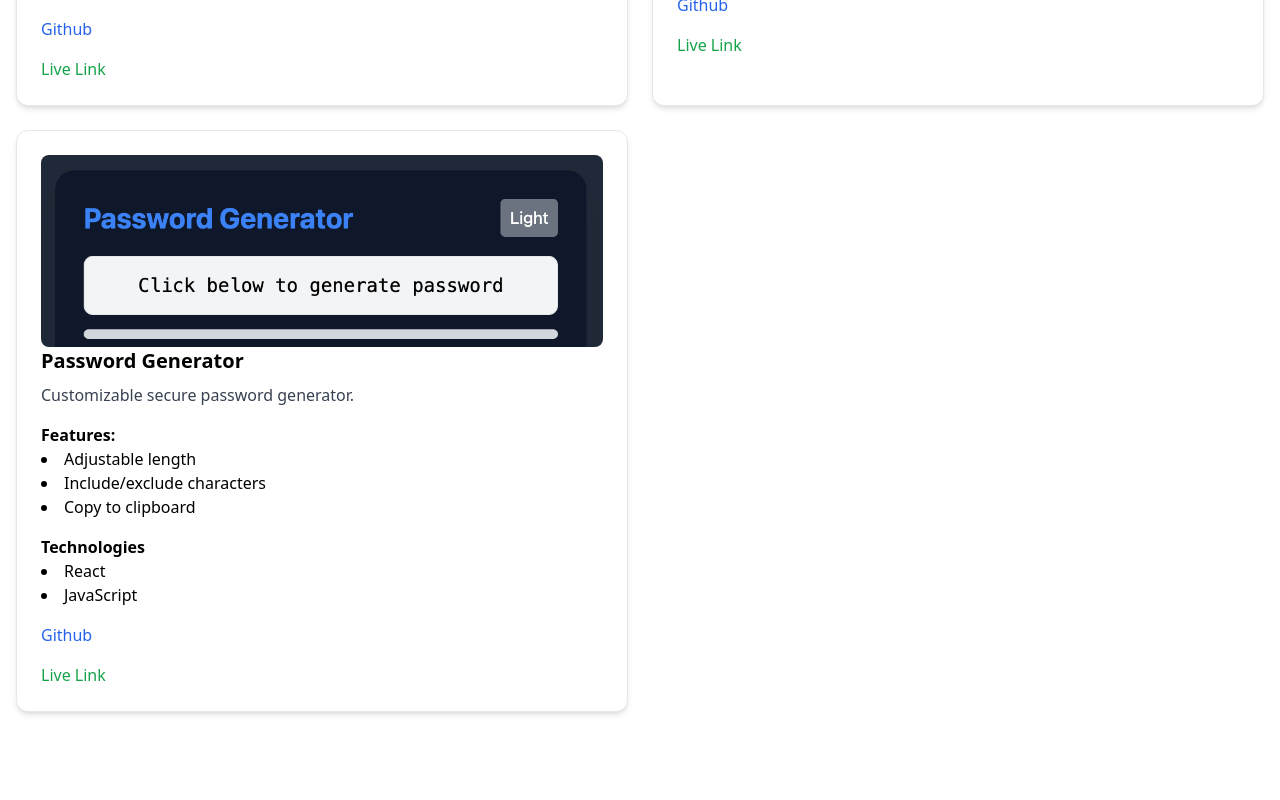
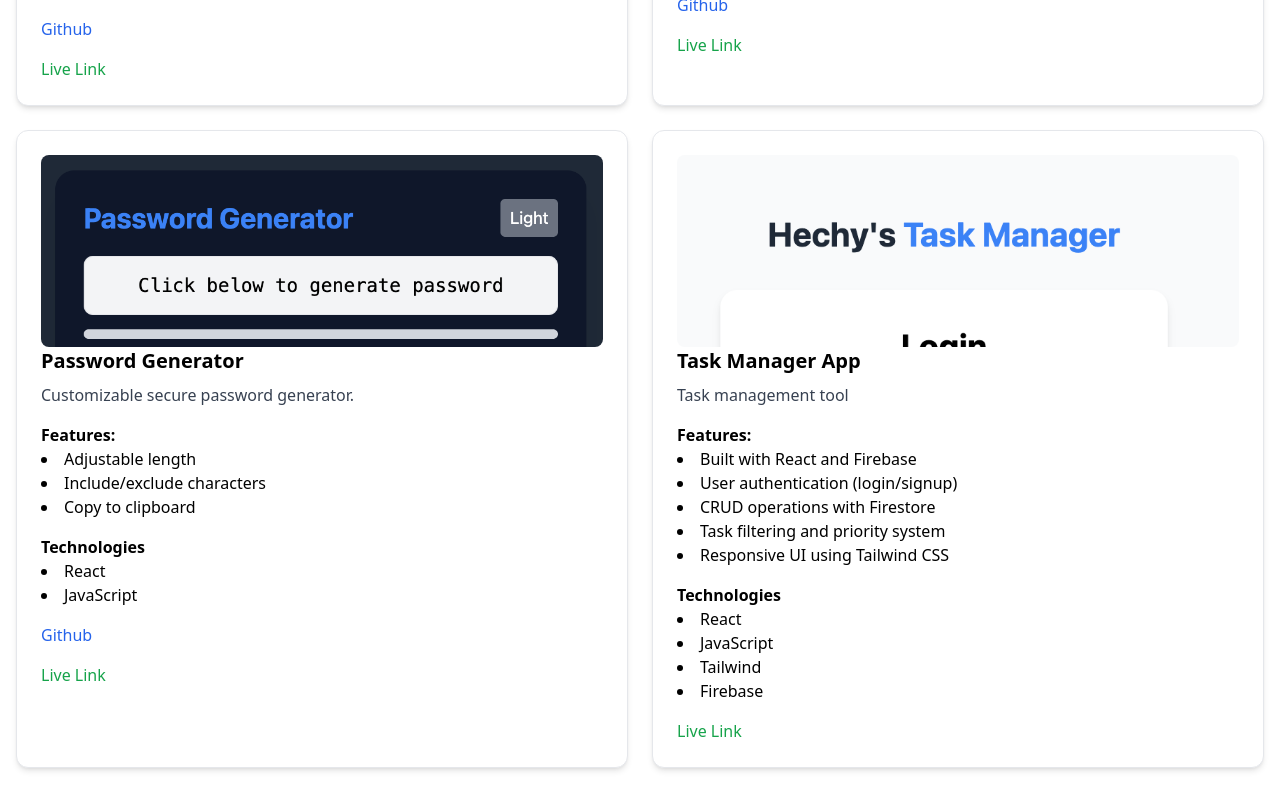
Before and after one commit to Ihiechi/portfolio, a React app: page / in a window 1280 px wide. Shown: the part 1420-2220 px from the top of the page. Built offline with nearby package versions, Linux system fonts and the light colour scheme; the HTML template or start-up script is replaced by a standard one.

Commit message:
Added a new project

```diff
--- a/src/data/project.js
+++ b/src/data/project.js
@@ -1,6 +1,7 @@
 import hrDashboardImg from "../assets/hrdashboard.png";
 import weatherAppImg from "../assets/weatherapp.png";
 import passwordGenImg from "../assets/passwordgenerator.png";
+import taskManagerImg from "../assets/taskmanager.png";
 export const projects = [
   {
     id: 1,
@@ -41,4 +42,20 @@ export const projects = [
     live: "https://password-generator-kohl-omega-70.vercel.app/",
     image: passwordGenImg,
   },
+  {
+    id: 4,
+    title: "Task Manager App",
+    description: " Task management tool",
+    features: [
+      "Built with React and Firebase",
+      "User authentication (login/signup)",
+      "CRUD operations with Firestore",
+      "Task filtering and priority system",
+      "Responsive UI using Tailwind CSS",
+    ],
+    tech: ["React", "JavaScript", "Tailwind", "Firebase"],
+    github: "",
+    live: "https://react-taskmanager-blue.vercel.app/",
+    image: taskManagerImg,
+  },
 ];
```
Also changed, not shown: src/assets/taskmanager.png (added).
